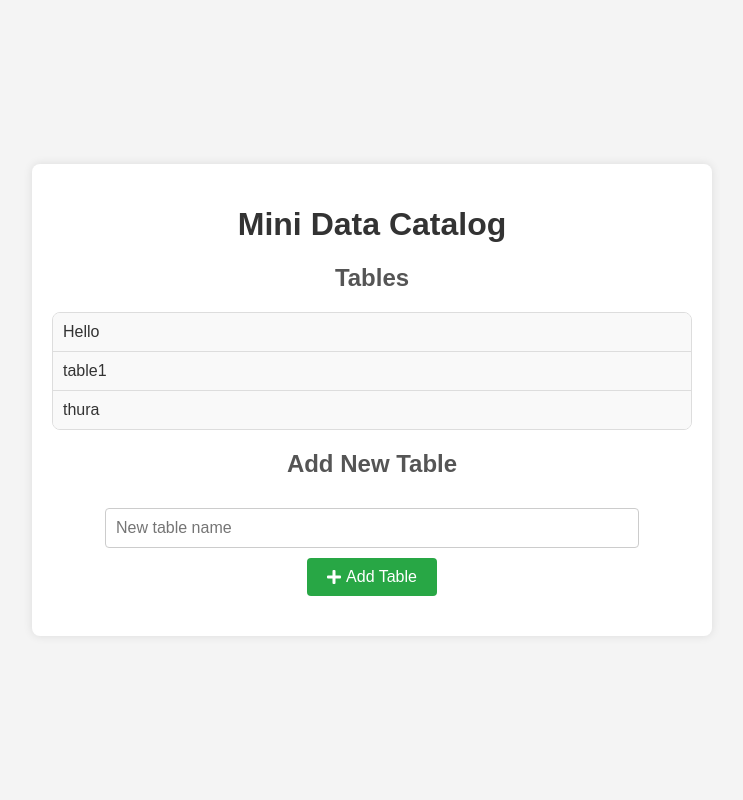
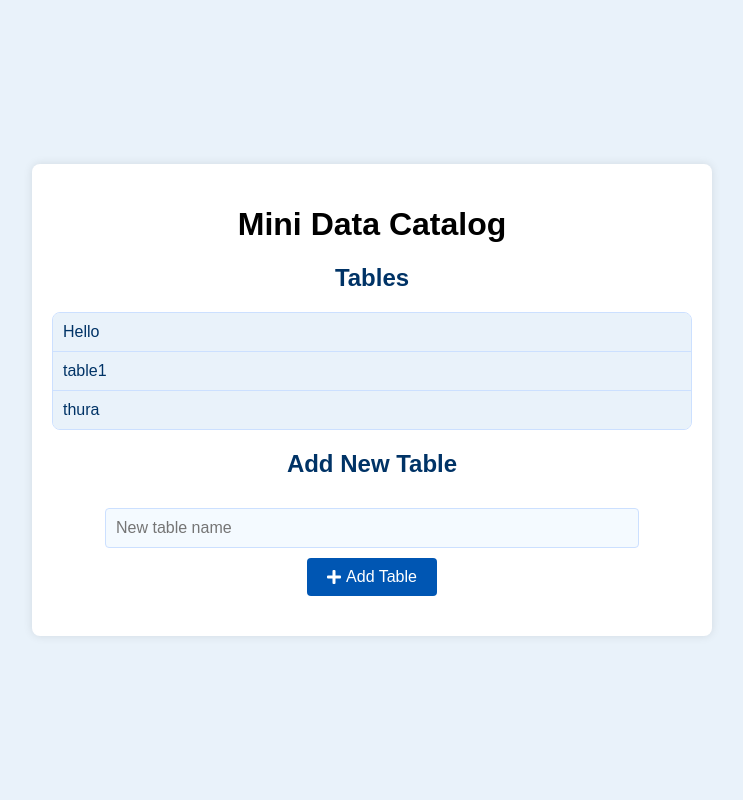
Before and after one commit to MinThuraZaw/mini-data-catalog-with-flask, a Flask app: page / in a window 1280 px wide. Shown: the whole page, without its empty margins (268-1011 px from the left). Run offline with Flask 3, Linux system fonts and the light colour scheme.

Commit message:
add blue theme

```diff
--- a/static/styles.css
+++ b/static/styles.css
@@ -1,6 +1,6 @@
 body {
     font-family: Arial, sans-serif;
-    background-color: #f4f4f4;
+    background-color: #e9f2fa;
     margin: 0;
     padding: 0;
     display: flex;
@@ -19,11 +19,11 @@ body {
 }
 
 h1 {
-    color: #333;
+    color: #000000;
 }
 
 h2 {
-    color: #555;
+    color: #003366;
     margin-top: 20px;
 }
 
@@ -35,19 +35,20 @@ h2 {
     list-style: none;
     padding: 0;
     margin: 0;
-    border: 1px solid #ddd;
+    border: 1px solid #cce0ff;
     border-radius: 8px;
     max-height: 300px;
     overflow-y: auto;
     margin: 0 auto;
     text-align: left;
+    background-color: #f4faff;
 }
 
 .table-list li {
     padding: 10px;
-    border-bottom: 1px solid #ddd;
-    background: #f9f9f9;
-    color: #333;
+    border-bottom: 1px solid #cce0ff;
+    background: #e9f2fa;
+    color: #003366;
 }
 
 .table-list li:last-child {
@@ -65,16 +66,17 @@ input[type="text"] {
     padding: 10px;
     width: 80%;
     margin: 10px 0;
-    border: 1px solid #ccc;
+    border: 1px solid #cce0ff;
     border-radius: 4px;
     font-size: 16px;
+    background-color: #f4faff;
 }
 
 button {
     padding: 10px 20px;
     border: none;
     border-radius: 4px;
-    background-color: #28a745;
+    background-color: #0056b3;
     color: white;
     font-size: 16px;
     cursor: pointer;
@@ -87,5 +89,5 @@ button i {
 }
 
 button:hover {
-    background-color: #218838;
+    background-color: #003366;
 }
```
